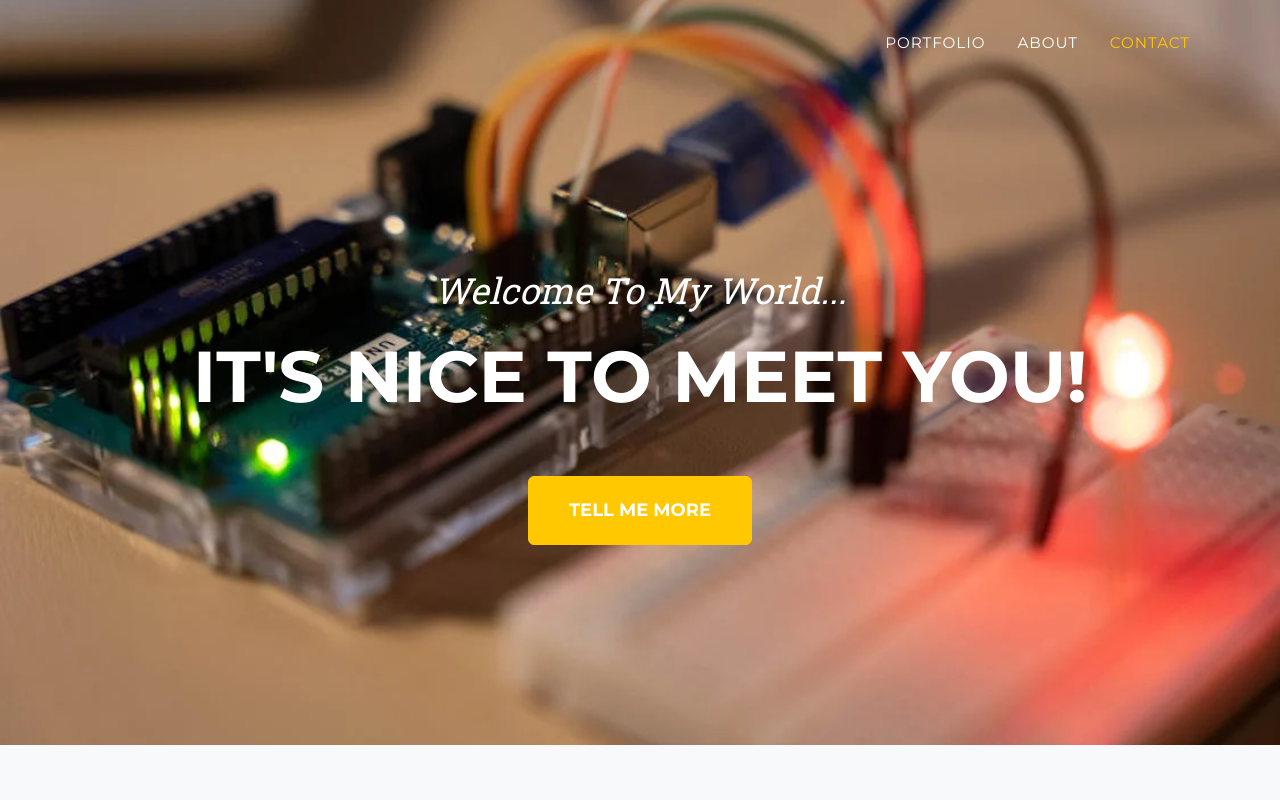
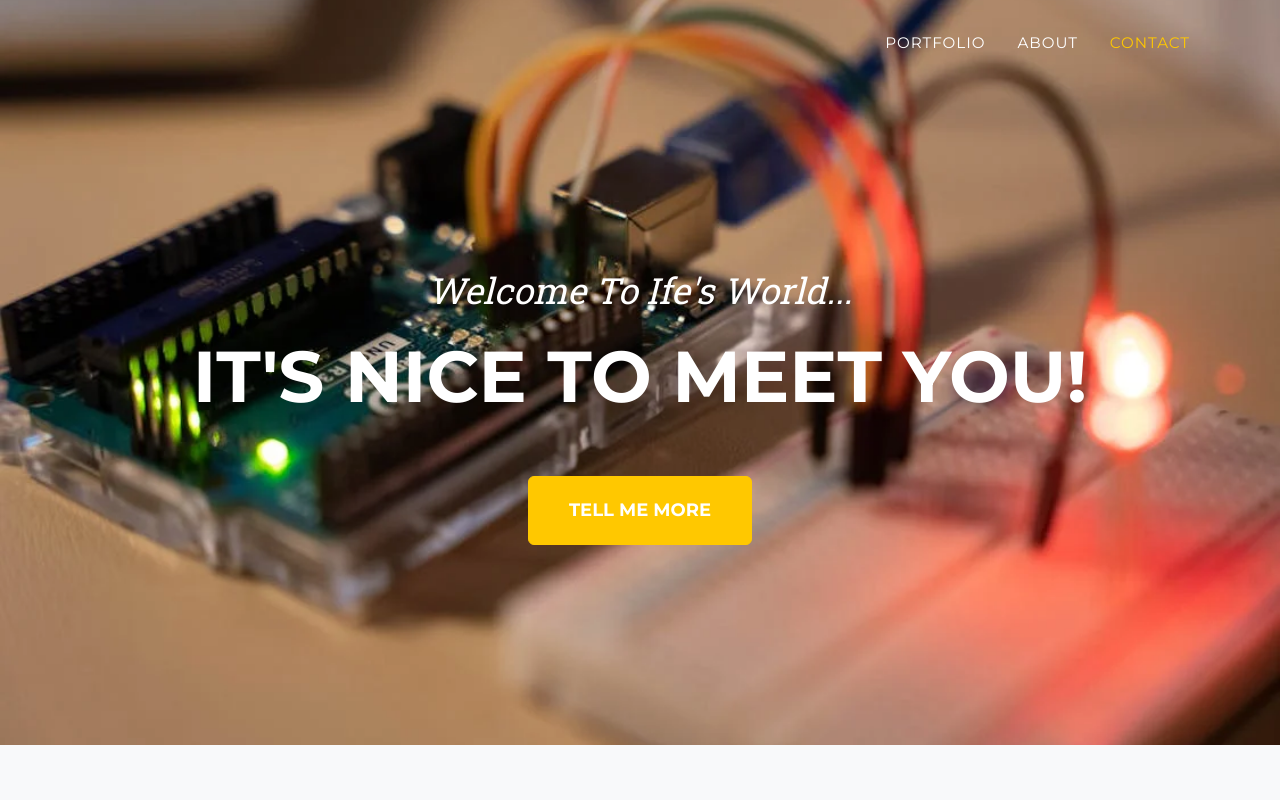
Before and after one commit to kid567/ifeo.github.io, a plain HTML site: page index.html in a window 1280 px wide. Shown: the top 800 px of the page. Drawn offline with nearby package versions, Linux system fonts and the light colour scheme.

Commit message:
Update index.html

```diff
--- a/index.html
+++ b/index.html
@@ -7,7 +7,7 @@
         <meta name="author" content="" />
         <title>Ife Oladunjoye Portfolio</title>
         <!-- Favicon-->
-        <link rel="icon" type="image/x-icon" href="assets/favicon.ico" />
+        <link rel="icon" type="image/x-icon" href="assets/icon.ico" />
         <!-- Font Awesome icons (free version)-->
         <script src="https://use.fontawesome.com/releases/v6.3.0/js/all.js" crossorigin="anonymous"></script>
         <!-- Google fonts-->
@@ -39,7 +39,7 @@
         <!-- Masthead-->
         <header class="masthead">
             <div class="container">
-                <div class="masthead-subheading">Welcome To My World...</div>
+                <div class="masthead-subheading">Welcome To Ife's World...</div>
                 <div class="masthead-heading text-uppercase">It's Nice To Meet You!</div>
                 <a class="btn btn-primary btn-xl text-uppercase" href="#portfolio">Tell Me More</a>
             </div>
```
